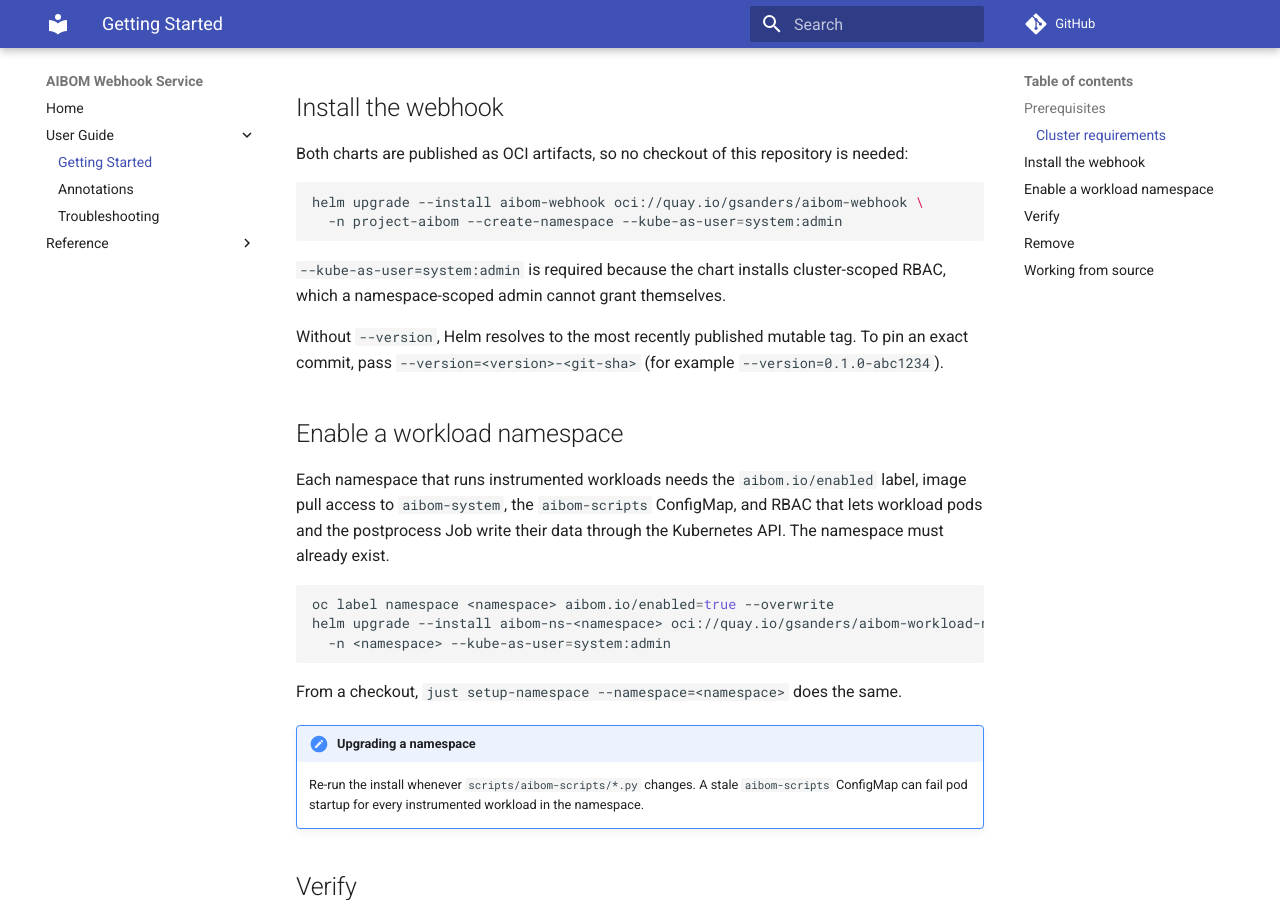
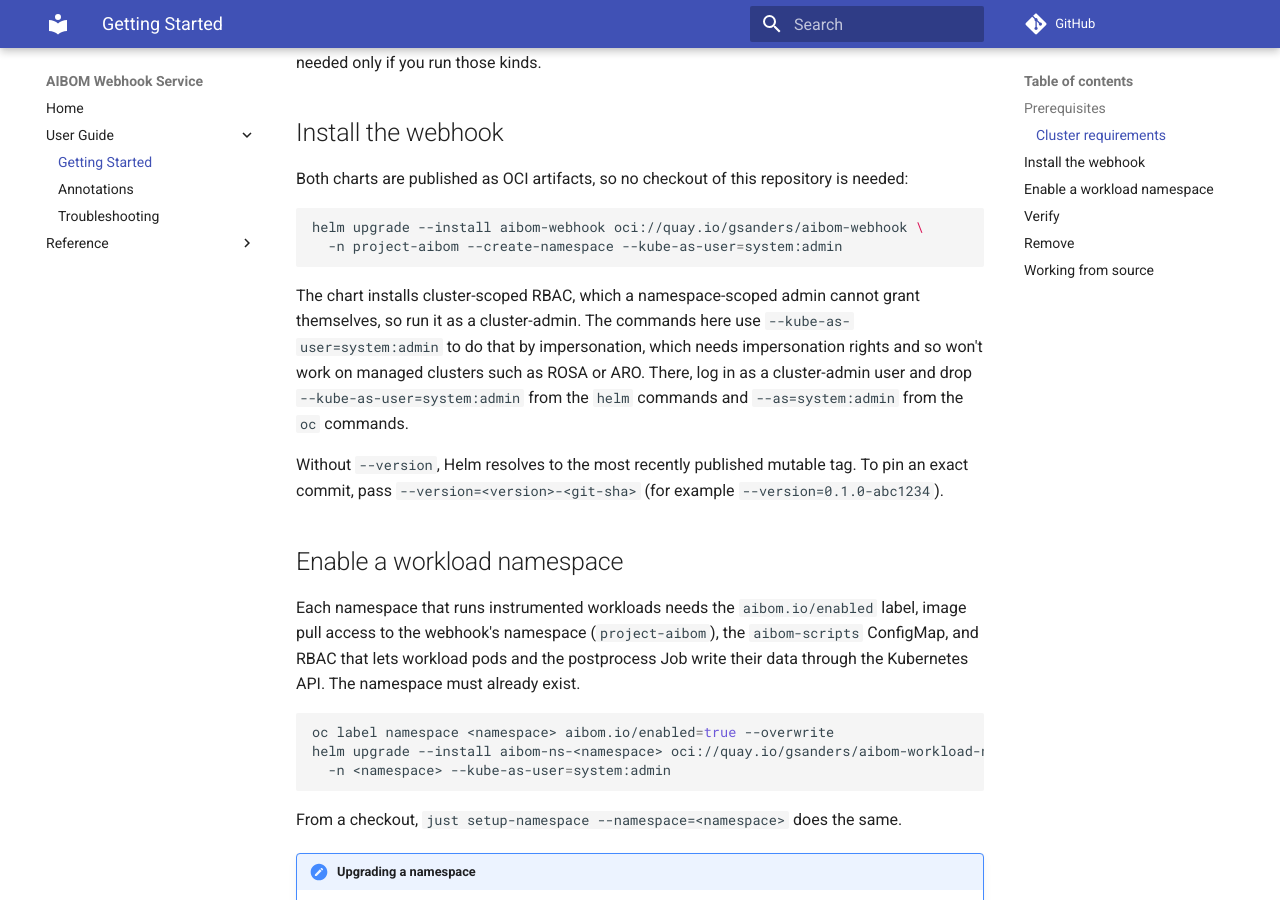
Before and after one commit to gavinsan33/aibom-webhook-service, an MkDocs documentation site: the page built from docs/user-guide/getting-started.md, in a window 1280 px wide and 900 px high, scrolled down 1322 px. Built offline with MkDocs 1.6.1 and Material for MkDocs 9.7.7, drawn with Linux system fonts in a browser that asks for light colours; comment, search, counter and statistics services are not loaded; some of the changed text lies outside the part shown.

Commit message:
Clarify cluster-admin requirement and fix webhook namespace name

````diff
--- a/docs/user-guide/getting-started.md
+++ b/docs/user-guide/getting-started.md
@@ -3,7 +3,7 @@
 ## Prerequisites
 
 - An OpenShift cluster, and `helm` 3.x.
-- A cluster-admin account (see [Install the webhook](#install-the-webhook)).
+- A cluster-admin account. Both charts install cluster-scoped RBAC, and the workload-namespace chart creates a ClusterRoleBinding (see [Install the webhook](#install-the-webhook)).
 - To work from source: Go 1.22+, [`just`](https://github.com/casey/just) (run `make install-just` if you don't have it), and `openssl` for local TLS certificates.
 
 ### Cluster requirements
@@ -31,13 +31,13 @@ helm upgrade --install aibom-webhook oci://quay.io/gsanders/aibom-webhook \
   -n project-aibom --create-namespace --kube-as-user=system:admin
 ```
 
-`--kube-as-user=system:admin` is required because the chart installs cluster-scoped RBAC, which a namespace-scoped admin cannot grant themselves.
+The chart installs cluster-scoped RBAC, which a namespace-scoped admin cannot grant themselves, so run it as a cluster-admin. The commands here use `--kube-as-user=system:admin` to do that by impersonation, which needs impersonation rights and so won't work on managed clusters such as ROSA or ARO. There, log in as a cluster-admin user and drop `--kube-as-user=system:admin` from the `helm` commands and `--as=system:admin` from the `oc` commands.
 
 Without `--version`, Helm resolves to the most recently published mutable tag. To pin an exact commit, pass `--version=<version>-<git-sha>` (for example `--version=0.1.0-abc1234`).
 
 ## Enable a workload namespace
 
-Each namespace that runs instrumented workloads needs the `aibom.io/enabled` label, image pull access to `aibom-system`, the `aibom-scripts` ConfigMap, and RBAC that lets workload pods and the postprocess Job write their data through the Kubernetes API. The namespace must already exist.
+Each namespace that runs instrumented workloads needs the `aibom.io/enabled` label, image pull access to the webhook's namespace (`project-aibom`), the `aibom-scripts` ConfigMap, and RBAC that lets workload pods and the postprocess Job write their data through the Kubernetes API. The namespace must already exist.
 
 ```bash
 oc label namespace <namespace> aibom.io/enabled=true --overwrite
````
Also changed, not shown: README.md (+2 -0 lines), docs/reference/development.md (+1 -1 lines).
